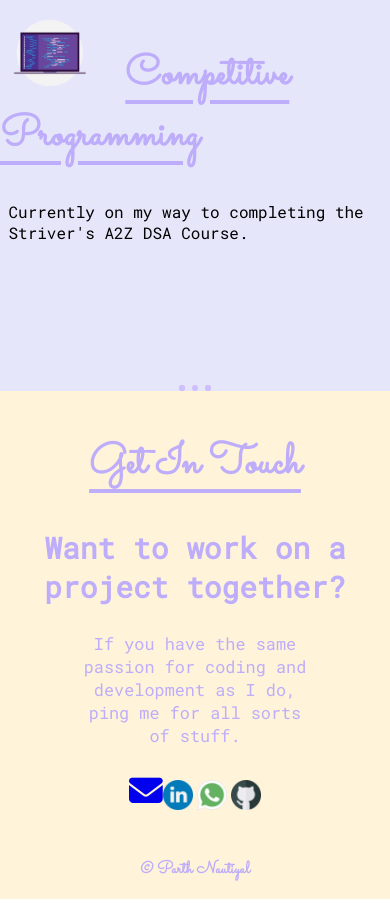
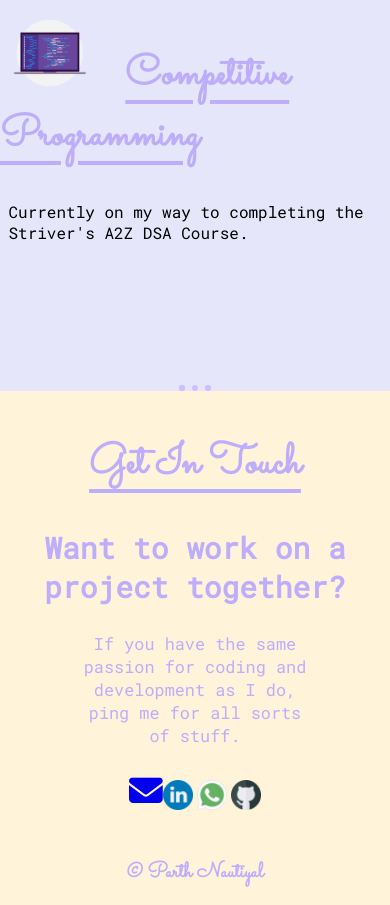
Before and after one commit to parthnautiyal/basic-portfolio, a plain HTML site: page index.html in a window 390 px wide. Shown: the part 1976-2881 px from the top of the page. Drawn offline with Linux system fonts and the light colour scheme.

Commit message:
changes to style.css

```diff
--- a/style.css
+++ b/style.css
@@ -187,12 +187,13 @@ p{
     font-family: 'Roboto Mono', monospace;
 }
 
-.footer{
+p.footer{
     color: #BEADFA;
     font-family: 'Josefin Sans', sans-serif;
 font-family: 'Sacramento', cursive;
 font-weight: bold;
 padding-bottom: 0;
+font-size: 3vh;
 }
 
 @media (max-width:700px){
@@ -259,7 +260,12 @@ p{
 }
 
 p.footer{
-    padding-bottom: 0;
+    color: #BEADFA;
+    font-family: 'Josefin Sans', sans-serif;
+font-family: 'Sacramento', cursive;
+font-weight: bold;
+padding-bottom: 0;
+font-size: 2.5vh;
 }
 
 .skills>img{
```
